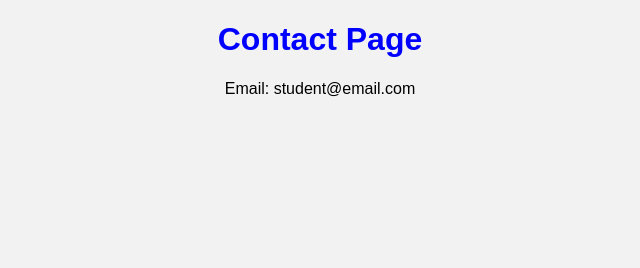
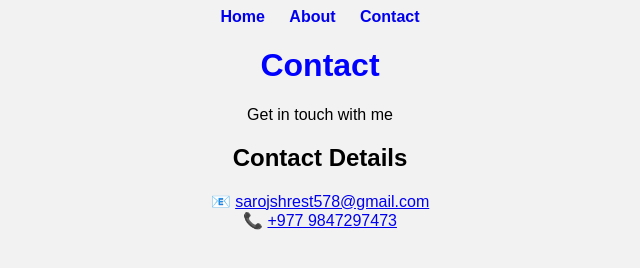
Before and after one commit to sarojshrest578/myWebsite-, a plain HTML site: page contact.html in a window 1280 px wide. Shown: the whole page, without its empty margins (320-960 px from the left). Drawn offline with Linux system fonts and the light colour scheme.

Commit message:
Revamp contact.html with navigation and details
Enhanced the contact page with navigation and contact details.

```diff
--- a/contact.html
+++ b/contact.html
@@ -1,11 +1,35 @@
 <!DOCTYPE html>
-<html>
+<html lang="en">
 <head>
-  <title>Contact</title>
+  <title>Contact | My Cloud Website</title>
   <link rel="stylesheet" href="style.css">
 </head>
 <body>
-  <h1>Contact Page</h1>
-  <p>Email: student@email.com</p>
+
+  <nav>
+    <a href="index.html">Home</a>
+    <a href="about.html">About</a>
+    <a href="contact.html" class="active">Contact</a>
+  </nav>
+
+  <div class="hero">
+    <h1>Contact</h1>
+    <p>Get in touch with me</p>
+  </div>
+
+  <div class="card">
+    <h2>Contact Details</h2>
+
+    <div class="contact-item">
+      <span class="icon">📧</span>
+      <a href="mailto:sarojshrest578@gmail.com">sarojshrest578@gmail.com</a>
+    </div>
+
+    <div class="contact-item">
+      <span class="icon">📞</span>
+      <a href="tel:+9779847297473">+977 9847297473</a>
+    </div>
+  </div>
+
 </body>
 </html>
```
